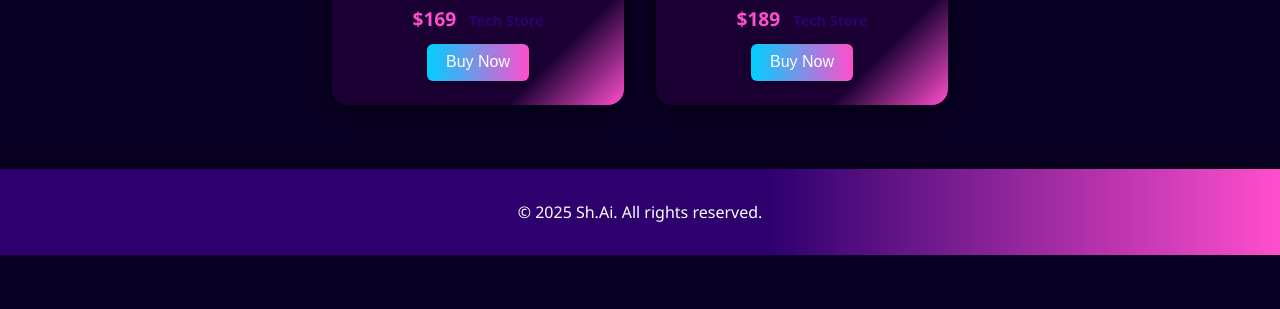
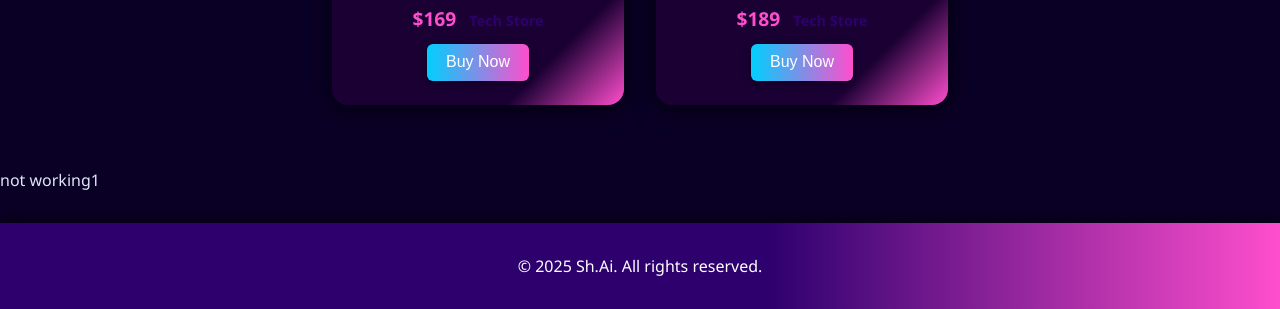
Before and after one commit to Busybody123/C240_FA, a plain HTML site: page tech.html in a window 1280 px wide. Shown: the part 3301-3610 px from the top of the page. Before the commit the page ends 3556 px from the top, so only its background shows below. Drawn offline with Linux system fonts and the light colour scheme; a script that the page names is missing.

Commit message:
Update tech.html

```diff
--- a/tech.html
+++ b/tech.html
@@ -198,6 +198,7 @@
     </section>
   </main>
 
+  <p>not working1<p>
   <!-- Botpress Webchat (replacing Flowise) -->
   <div id="flowise-chatbox" style="position: fixed; bottom: 24px; right: 24px; z-index: 2000; width: 350px; max-width: 95vw;"></div>
   <!-- Your existing JS -->
```
